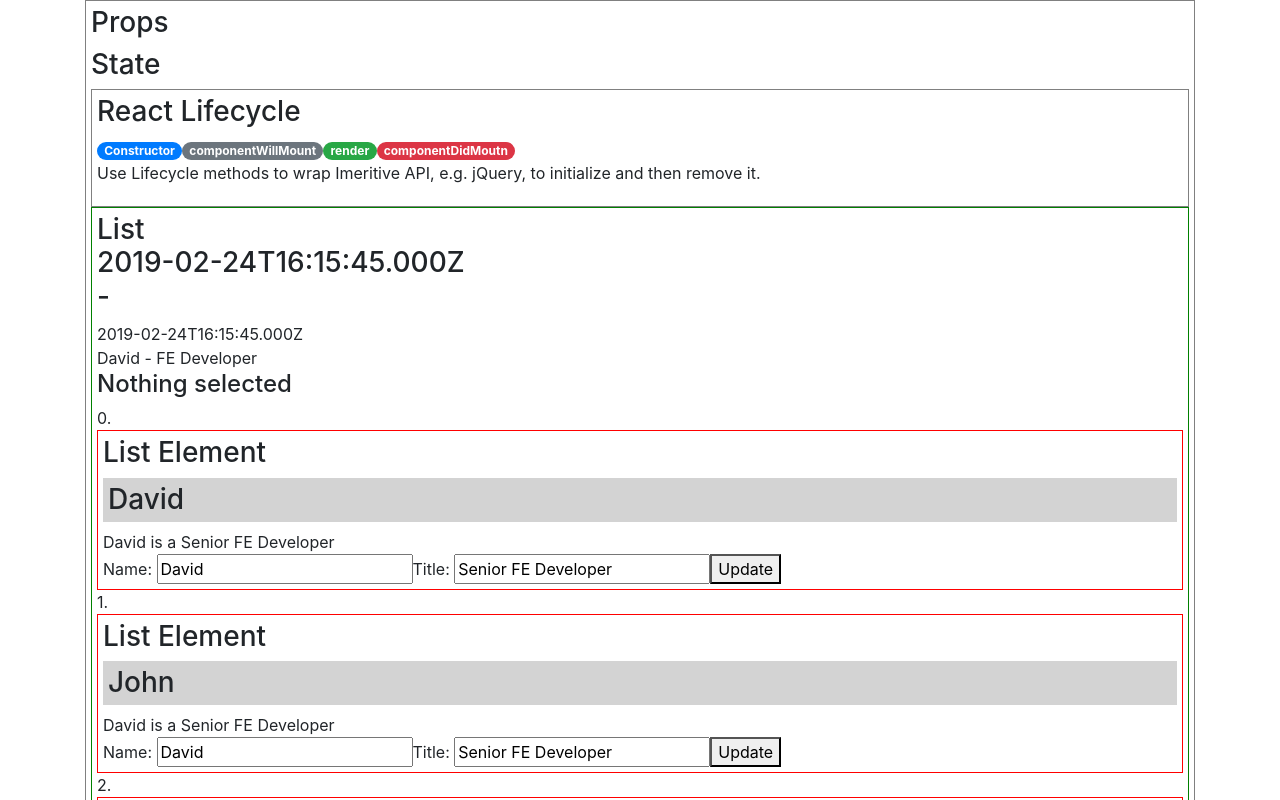
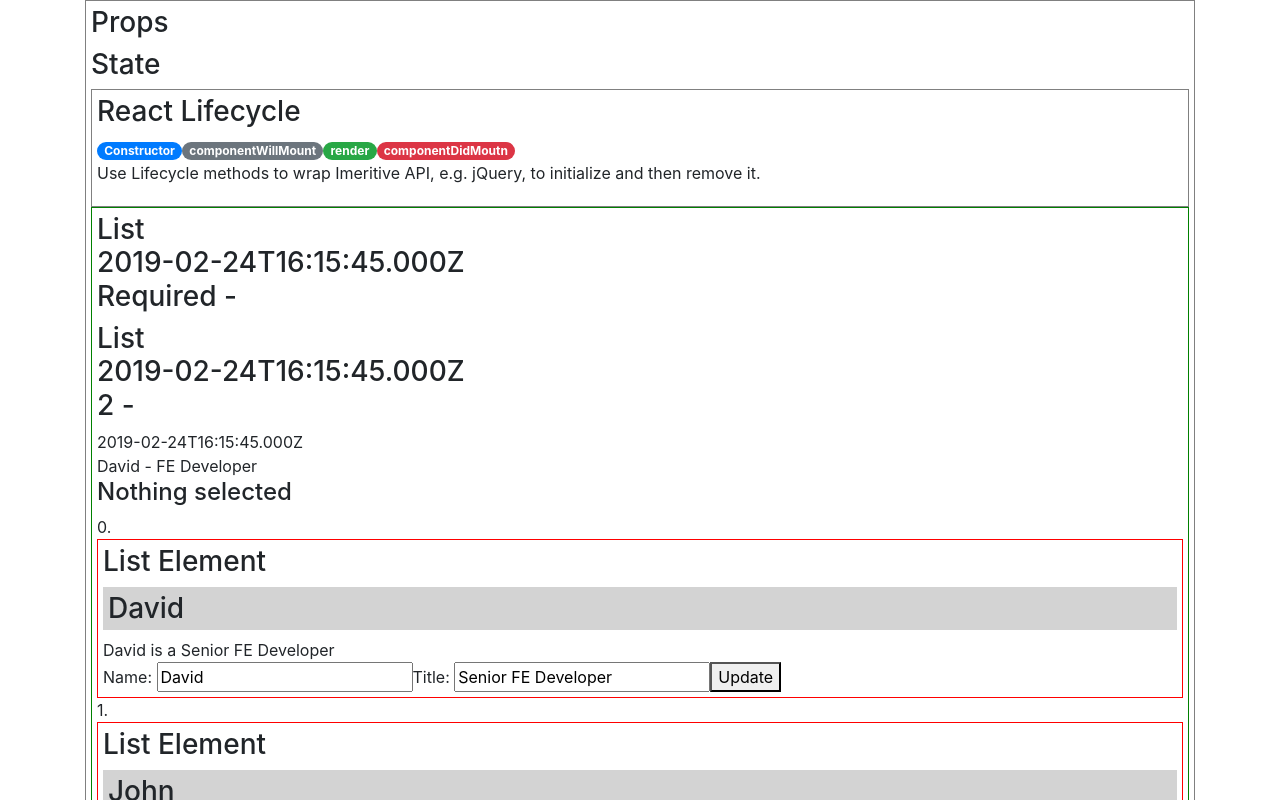
Before and after one commit to bob-smith-compass/react-props-state, a React (Create React App) app: page / in a window 1280 px wide. Shown: the top 800 px of the page. Built offline with nearby package versions, Linux system fonts and the light colour scheme.

Commit message:
Force validation PropTypes: Warning: Failed prop type: Invalid prop `name` of type `number` supplied to `SimpleComponent`, expected `string`.

```diff
--- a/src/components/list/List.jsx
+++ b/src/components/list/List.jsx
@@ -5,7 +5,8 @@ import SimpleComponent from '../simple/SimpleComponent';
 export default function List(props) {
   return (
     <div style={{border: "solid 1px green", padding: "5px"}}>
-      <h3>List <SimpleComponent /></h3>
+      <h3>List <SimpleComponent name="Required" /></h3>
+      <h3>List <SimpleComponent name={2} /></h3>
       <SimpleComponent name="David" title="FE Developer" />
       <h4>{props.selected? "Selected":"Nothing selected"}</h4>
       {props.names.map((e, i) => {
```
